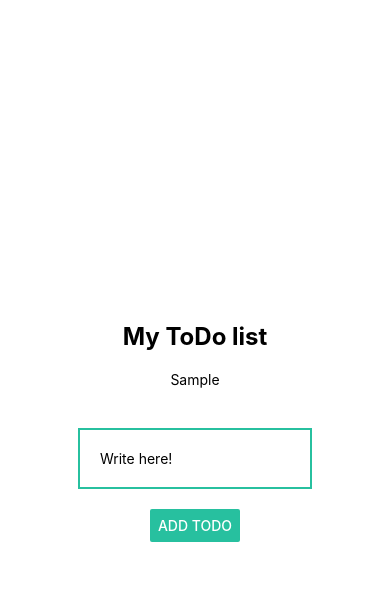
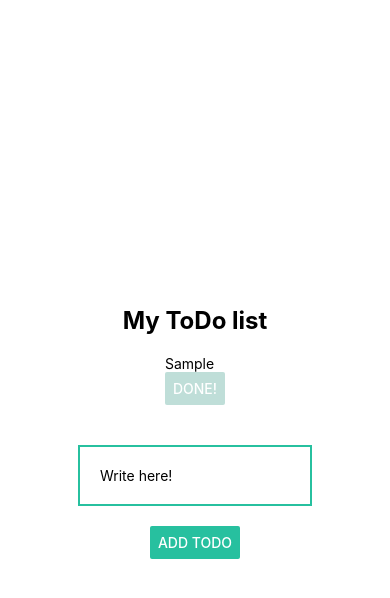
Before and after one commit to AbbeBlubb/react-native-todo, a React Native app: screen / in a window 390 px wide. Both pictures are taken after typing "Sample" into the empty fields and a click on the button "ADD TODO". Shown: the top 598 px of the page. Built offline with nearby package versions, Linux system fonts and the light colour scheme.

Commit message:
As a user I want to have a delete button on each todo so that I can remove todos

```diff
--- a/components/TodoListDisplayer.tsx
+++ b/components/TodoListDisplayer.tsx
@@ -1,8 +1,8 @@
 import React from "react";
-import { Text, View } from "react-native";
+import { Button, Text, View } from "react-native";
 
 interface ITodoListDisplayer {
-  todoList: Array<string>
+    todoList: Array<string>;
 }
 
 export const TodoListDisplayer = (props: ITodoListDisplayer) => {
@@ -10,9 +10,15 @@ export const TodoListDisplayer = (props: ITodoListDisplayer) => {
         <View>
             {props.todoList.map((todo, index) => {
                 return (
-                  <View key={index}>
-                    <Text>{todo}</Text>
-                  </View>
+                    <View key={index}>
+                        <Text>{todo}</Text>
+                        <Button
+                            onPress={() => {return}}
+                            title="Done!"
+                            color="#bfded8"
+                            accessibilityLabel="Remove the todo from the todo list"
+                        />
+                    </View>
                 );
             })}
         </View>
```
